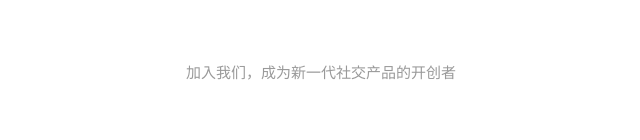
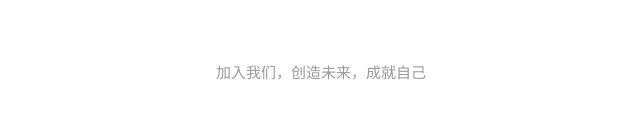
Before and after one commit to sundayfun/sunday.github.io, a plain HTML site: page index.html in a window 1280 px wide. Shown: the part 508-648 px from the top of the page, without its empty margins (319-959 px from the left). Drawn offline with nearby package versions, Linux system fonts and the light colour scheme; a script that the page names is missing.

Commit message:
Update index.html

```diff
--- a/index.html
+++ b/index.html
@@ -39,7 +39,7 @@
       </div>
       <div class="div-block-82"></div>
       <div class="text-block-8">Sunday Morning 是一个初创团队，创始人来自微信的核心团队，参与微信从零到十亿用户的完整过程。<br><br>我们致力于探索真实，即时，高效的社交产品，我们坚信相机将会是新一代社交的沟通方式。改变世界的同时，我们也享受着健康愉悦的生活方式。</div>
-      <div class="text-block-70">加入我们，成为新一代社交产品的开创者</div>
+      <div class="text-block-70">加入我们，创造未来，成就自己</div>
       <div class="div-block-76"></div>
       <div class="text-block-60">工作环境</div>
       <div class="text-block-61">坐落在广州 CBD 超甲级写字楼 igc 高层的办公室，拥有开阔的视野，也有便利的地铁上盖交通。 周边优质餐厅环绕，各国美食皆有。我们会提供餐饮补贴，让你吃得放心开心。
```
